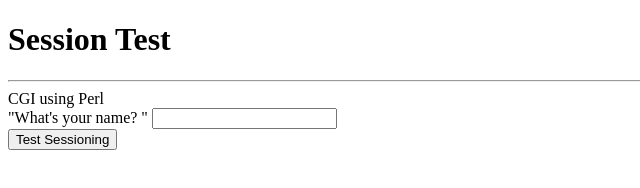
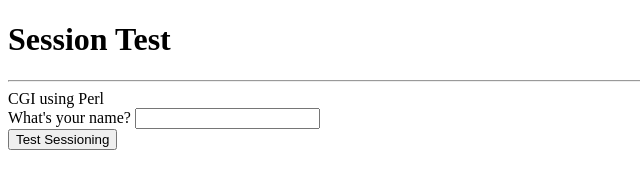
Before and after one commit to yvcardenas/ycardenas-site, a plain HTML site: page hw2/perl-cgiform.html in a window 1280 px wide. Shown: the full height of the page, 0-640 px from the left. Drawn offline with Linux system fonts and the light colour scheme.

Commit message:
Perl html for sesssioning

```diff
--- a/hw2/perl-cgiform.html
+++ b/hw2/perl-cgiform.html
@@ -12,7 +12,7 @@
     <label for="cgi-lang">CGI using Perl</label>
     <form action="/cgi-bin/perl-sessions-1.pl" method="post" id="form">
         <label>
-            "What's your name? "
+            What's your name?
             <input type="text" name="username" autocomplete="off">
         </label>
         <br>
```
